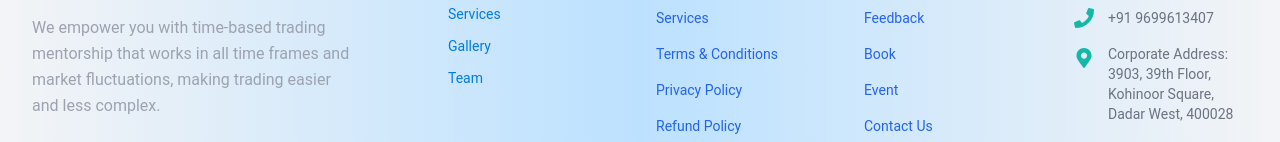
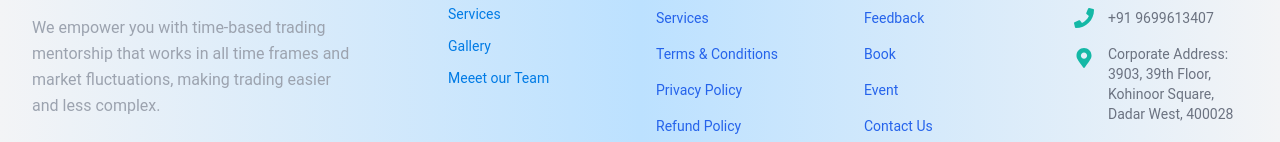
Before and after one commit to Sarvesh-24/FortuneWeb, a React (Create React App) app: page /mutualfunds in a window 1280 px wide. Shown: the part 2728-2870 px from the top of the page. Built offline with nearby package versions, Linux system fonts and the light colour scheme.

Commit message:
footer changed

```diff
--- a/src/components/Footer.js
+++ b/src/components/Footer.js
@@ -190,7 +190,7 @@ const Footer = () => {
       <a className="hover:opacity-75" href="/#about">About</a>
       <a className="hover:opacity-75" href="/#services">Services</a>
       <a className="hover:opacity-75" href="/#gallery">Gallery</a>
-      <a className="hover:opacity-75" href="/#team">Team</a>
+      <a className="hover:opacity-75" href="/#team">Meeet our Team</a>
     </nav>
   </div>
 
```
